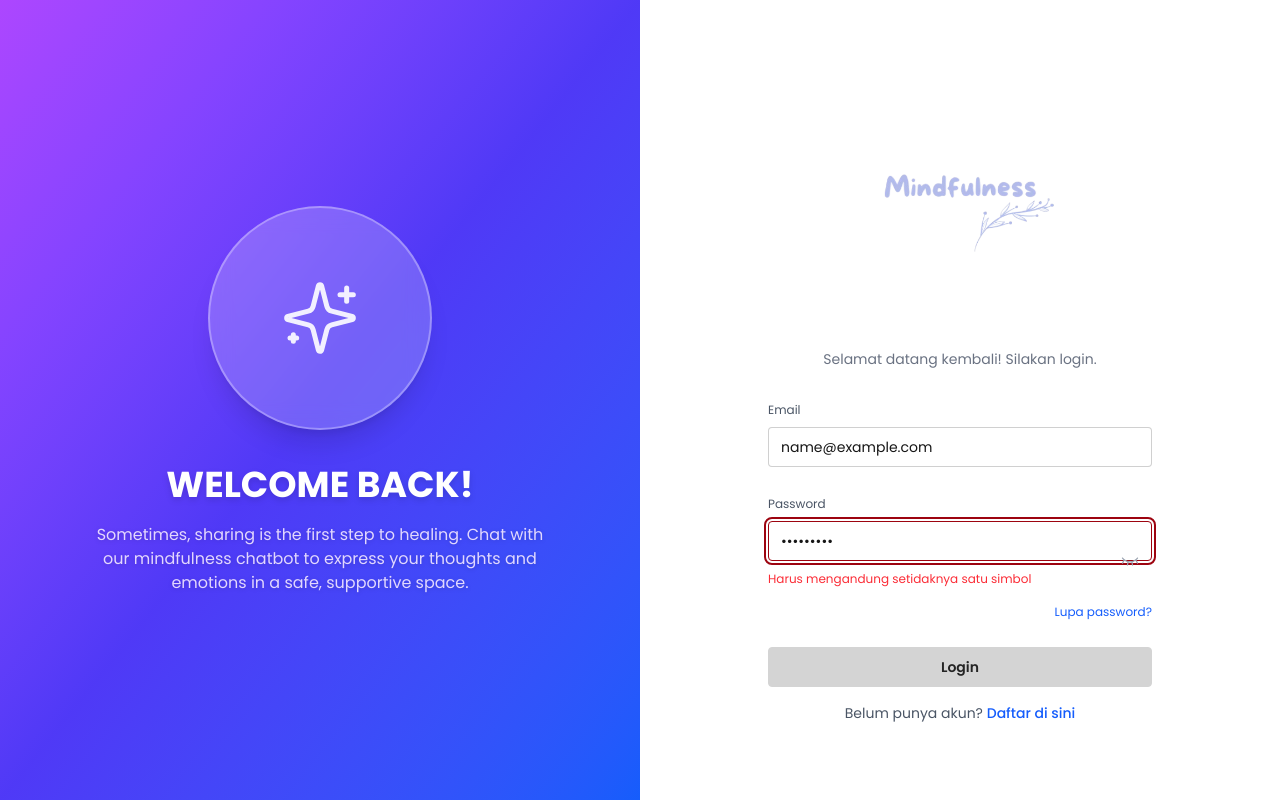
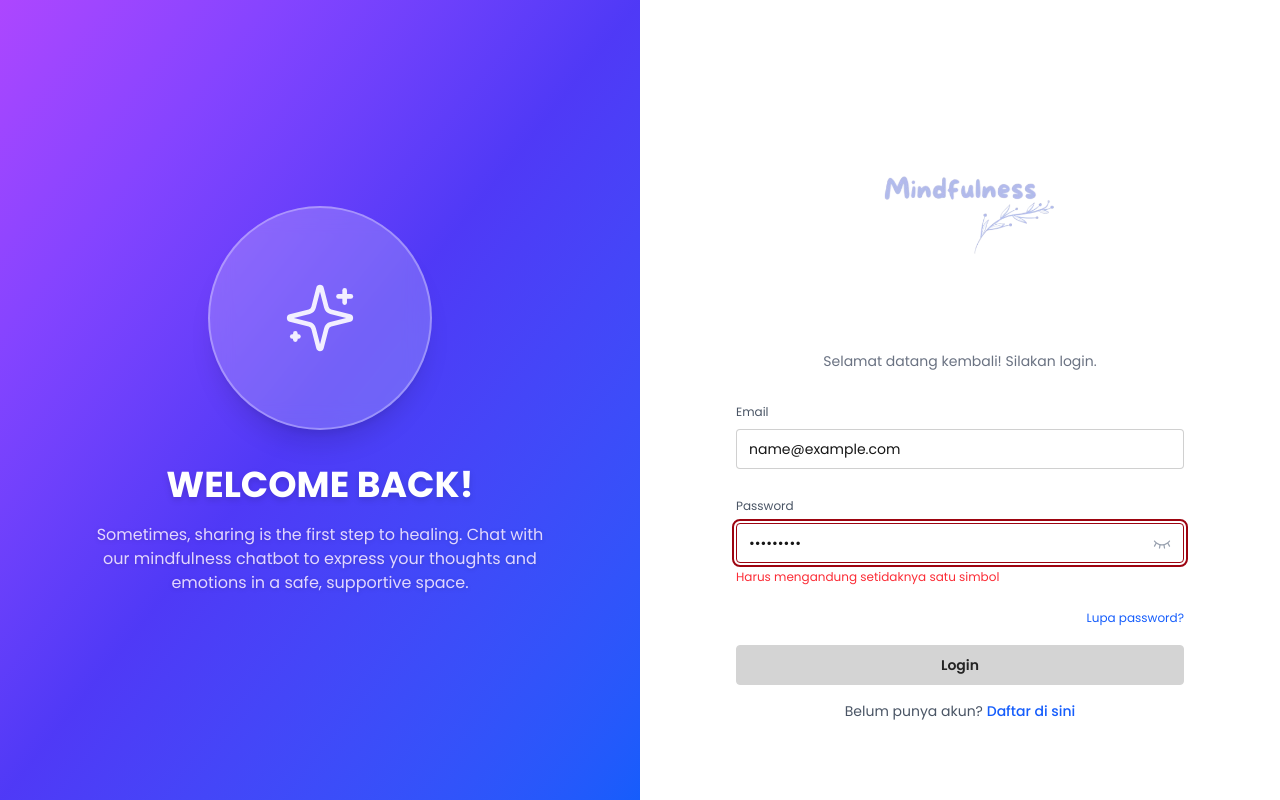
Before and after one commit to XzyanQi/CC25-CF254, a React (Vite) app in the folder Frontend/: page /login in a window 1280 px wide. Both pictures are taken after typing "name@example.com", "Sample123" into the empty fields and a click on the button "Login". Built offline with nearby package versions, Linux system fonts and the light colour scheme; no server answers.

Commit message:
Update loginPage.jsx

```diff
--- a/Frontend/src/pages/loginPage.jsx
+++ b/Frontend/src/pages/loginPage.jsx
@@ -1,23 +1,22 @@
-import { yupResolver } from '@hookform/resolvers/yup';
-import { Sparkles } from 'lucide-react';
-import React, { useState } from 'react';
-import { useForm } from 'react-hook-form';
+import React, { useState } from "react";
+import { yupResolver } from "@hookform/resolvers/yup";
+import { Sparkles } from "lucide-react";
+import { useForm } from "react-hook-form";
 import { PiEye, PiEyeClosed } from "react-icons/pi";
-import { Link, useNavigate } from 'react-router-dom';
-import * as yup from 'yup';
-import { login } from '../api/auth';
-import mindfulnessLogo from '../assets/mindfulness.png';
-import { useAuth } from '../provider/AuthProvider';
+import { Link, useNavigate } from "react-router-dom";
+import * as yup from "yup";
+import { login } from "../api/auth";
+import mindfulnessLogo from "../assets/mindfulness.png";
+import { useAuth } from "../provider/AuthProvider";
 
-React
 const schema = yup.object().shape({
-    email: yup.string().email('Format email tidak valid').required('Email wajib diisi'),
+  email: yup.string().email("Format email tidak valid").required("Email wajib diisi"),
   password: yup
     .string()
-        .required('Password wajib diisi')
-        .min(8, 'Minimal 8 karakter')
-        .matches(/[0-9]/, 'Harus mengandung setidaknya satu angka')
-        .matches(/[!@#$%^&*()_+\-=\[\]{};':"\\|,.<>\/?]/, 'Harus mengandung setidaknya satu simbol'),
+    .required("Password wajib diisi")
+    .min(8, "Minimal 8 karakter")
+    .matches(/[0-9]/, "Harus mengandung setidaknya satu angka")
+    .matches(/[!@#$%^&*()_+\-=\[\]{};':"\\|,.<>\/?]/, "Harus mengandung setidaknya satu simbol"),
 });
 
 export default function LoginPage() {
@@ -27,40 +26,30 @@ export default function LoginPage() {
   const [showPassword, setShowPassword] = useState(false);
   const [isSubmitting, setIsSubmitting] = useState(false);
 
-    const {
-        register,
-        handleSubmit,
-        formState: { errors },
-    } = useForm({
+  const { register, handleSubmit, formState: { errors } } = useForm({
     resolver: yupResolver(schema),
-        mode: 'onTouched',
+    mode: "onTouched",
   });
 
   const onSubmit = async (data) => {
     setIsSubmitting(true);
-        setModalMessage('');
+    setModalMessage("");
     try {
       const response = await login(data);
 
-            if (response && response.data && response.data.data && response.data.data.token) {
+      if (response?.data?.data?.token) {
         const token = response.data.data.token;
         const user = response.data.data.user;
-
         auth.setLogin(user, token);
-
-
-                navigate('/home', { replace: true });
+        navigate("/home", { replace: true });
       } else {
-                const errorMessage = response?.data?.message || 'Login gagal. Data token tidak ditemukan.';
-                setModalMessage(errorMessage);
-                const errorModal = document.getElementById('error-modal');
+        setModalMessage(response?.data?.message || "Login gagal. Data token tidak ditemukan.");
+        const errorModal = document.getElementById("error-modal");
         if (errorModal) errorModal.checked = true;
       }
     } catch (error) {
-            console.error("Login error:", error);
-            const errorMessage = error.response?.data?.message || 'Terjadi kesalahan saat login. Silakan coba lagi.';
-            setModalMessage(errorMessage);
-            const errorModal = document.getElementById('error-modal');
+      setModalMessage(error.response?.data?.message || "Terjadi kesalahan saat login. Silakan coba lagi.");
+      const errorModal = document.getElementById("error-modal");
       if (errorModal) errorModal.checked = true;
     } finally {
       setIsSubmitting(false);
@@ -68,99 +57,86 @@ export default function LoginPage() {
   };
 
   return (
-        <section className="grid md:grid-cols-2 h-screen">
-            {/* Kolom Kiri untuk Ilustrasi Profil  */}
-            <div className="bg-gradient-to-br from-purple-500 via-indigo-600 to-blue-600 h-full md:flex flex-col items-center justify-center p-8 lg:p-12 hidden text-white">
-                <div
-                className="w-48 h-48 lg:w-56 lg:h-56
-                   bg-white/20 backdrop-blur-md border-2 border-white/30
-                   rounded-full flex items-center justify-center
-                   mb-8 shadow-xl hover:shadow-2xl transition-all duration-300 ease-in-out transform hover:scale-105"
-                >
-                <Sparkles size={80} className="text-white opacity-90" strokeWidth={1.5} />
+    <section className="grid md:grid-cols-2 min-h-screen">
+      <div className="bg-gradient-to-br from-purple-500 via-indigo-600 to-blue-600 md:flex hidden flex-col items-center justify-center p-8 lg:p-12 text-white">
+        <div className="w-44 h-44 lg:w-56 lg:h-56 bg-white/20 backdrop-blur-md border-2 border-white/30 rounded-full flex items-center justify-center mb-8 shadow-xl">
+          <Sparkles size={74} className="text-white opacity-90" strokeWidth={1.5} />
         </div>
         <h1 className="text-3xl lg:text-4xl font-bold mb-4 text-center leading-tight drop-shadow-md">
           WELCOME BACK!
         </h1>
         <p className="text-center text-sm lg:text-base max-w-md text-purple-100/90 drop-shadow-sm">
-                 Sometimes, sharing is the first step to healing. Chat with our mindfulness chatbot to express your thoughts and emotions in a safe, supportive space.
+          Sometimes, sharing is the first step to healing. Chat with our mindfulness chatbot to express your thoughts
+          and emotions in a safe, supportive space.
         </p>
       </div>
-            {/* Kolom Kanan untuk Form Login */}
-            <div className="bg-white h-full flex flex-col items-center justify-center p-6 sm:p-8">
-                <form onSubmit={handleSubmit(onSubmit)} className="flex flex-col justify-center w-full max-w-sm">
+
+      <div className="bg-white flex items-center justify-center p-5 sm:p-8">
+        <form onSubmit={handleSubmit(onSubmit)} className="w-full max-w-md">
           <div className="mb-6 text-center">
-                        <img
-                            src={mindfulnessLogo}
-                            alt="Mindfulness Logo"
-                            className="w-64 h-auto mx-auto mb-4"
-                        />
+            <img src={mindfulnessLogo} alt="Mindfulness Logo" className="w-48 sm:w-56 md:w-64 h-auto mx-auto mb-4" />
             <p className="text-sm text-gray-500 mt-1">Selamat datang kembali! Silakan login.</p>
           </div>
 
-                    <fieldset className="fieldset mb-4">
+          <div className="space-y-4">
+            <fieldset className="fieldset">
               <legend className="fieldset-legend font-normal text-gray-600">Email</legend>
               <input
                 type="email"
-                            placeholder="nama@domain.com" // semua email bisa
-                            {...register('email')}
-                            className={`input input-bordered w-full ${errors.email ? 'input-error' : ''}`}
+                autoComplete="email"
+                placeholder="nama@domain.com"
+                {...register("email")}
+                className={`input input-bordered w-full ${errors.email ? "input-error" : ""}`}
               />
-                        {errors.email && (
-                            <span className="text-xs text-red-500 mt-1">{errors.email.message}</span>
-                        )}
+              {errors.email && <span className="text-xs text-red-500">{errors.email.message}</span>}
             </fieldset>
 
-                    <fieldset className="fieldset mb-2 relative">
+            <fieldset className="fieldset">
               <legend className="fieldset-legend font-normal text-gray-600">Password</legend>
+              <div className="relative">
                 <input
                   type={showPassword ? "text" : "password"}
+                  autoComplete="current-password"
                   placeholder="Masukkan password Anda"
                   {...register("password")}
                   className={`input input-bordered w-full pr-10 ${errors.password ? "input-error" : ""}`}
                 />
-                        <span
-                            className="absolute right-3 top-1/2 transform -translate-y-1/2 mt-1.5 cursor-pointer text-xl text-gray-400 hover:text-gray-600"
-                            onClick={() => setShowPassword(!showPassword)}
+                <button
+                  type="button"
+                  aria-label={showPassword ? "Sembunyikan password" : "Tampilkan password"}
+                  className="absolute right-3 top-1/2 -translate-y-1/2 text-xl text-gray-400 hover:text-gray-600"
+                  onClick={() => setShowPassword((v) => !v)}
                 >
                   {showPassword ? <PiEye /> : <PiEyeClosed />}
-                        </span>
-                        {errors.password && (
-                            <span className="text-xs text-red-500 mt-1">{errors.password.message}</span>
-                        )}
+                </button>
+              </div>
+              {errors.password && <span className="text-xs text-red-500">{errors.password.message}</span>}
             </fieldset>
 
-                    <div className="text-right mb-6">
-                        <span
-                            className="text-xs text-blue-600 hover:underline cursor-pointer"
-                            onClick={() => navigate('/forget')}
+            <div className="text-right">
+              <button
+                type="button"
+                className="text-xs text-blue-600 hover:underline"
+                onClick={() => navigate("/forget")}
               >
                 Lupa password?
-                        </span>
+              </button>
             </div>
 
-                    <button
-                        className="btn btn-primary w-full mb-4 disabled:opacity-50"
-                        type="submit"
-                        disabled={isSubmitting}
-                    >
-                        {isSubmitting ? (
-                            <span className="loading loading-spinner loading-xs"></span>
-                        ) : (
-                            "Login"
-                        )}
+            <button className="btn btn-primary w-full disabled:opacity-50" type="submit" disabled={isSubmitting}>
+              {isSubmitting ? <span className="loading loading-spinner loading-xs"></span> : "Login"}
             </button>
 
             <p className="text-center text-sm text-gray-600">
-                        Belum punya akun?{' '}
+              Belum punya akun?{" "}
               <Link to="/register" className="font-medium text-blue-600 hover:underline">
                 Daftar di sini
               </Link>
             </p>
+          </div>
         </form>
       </div>
 
-            {/* Modal untuk Pesan Error */}
       <input type="checkbox" id="error-modal" className="modal-toggle" />
       <div className="modal modal-bottom sm:modal-middle">
         <div className="modal-box">
```
Lines whose indentation alone changed are shown as unchanged.
